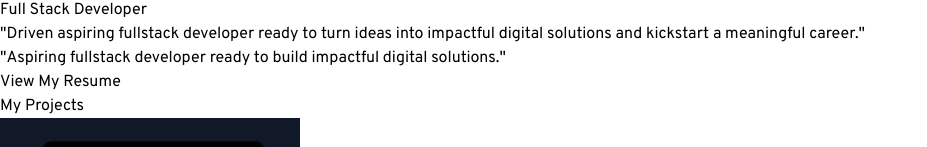
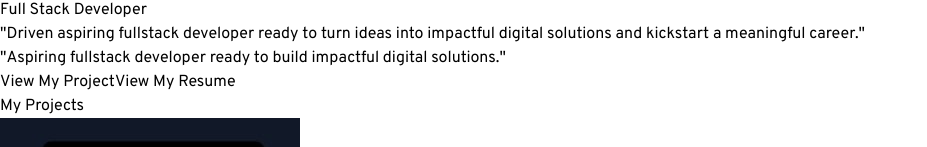
Before and after one commit to earthfm1670/personal_portfolio, a Next.js app: page / in a window 1280 px wide. Shown: the part 178-325 px from the top of the page, without its empty margins (0-927 px from the left). Built offline with nearby package versions, Linux system fonts and the light colour scheme.

Commit message:
add: go to resume button in the introduction page

```diff
--- a/src/components/Introduction.tsx
+++ b/src/components/Introduction.tsx
@@ -1,7 +1,13 @@
+import { useRouter } from "next/router";
 import React from "react";
 import { Link } from "react-scroll";
 
 export function Introduction() {
+  const router = useRouter();
+
+  const goToResume = () => {
+    router.push("/resume");
+  };
   return (
     <>
       <div
@@ -22,11 +28,20 @@ export function Introduction() {
           &quot;Aspiring fullstack developer ready to build impactful digital
           solutions.&quot;
         </p>
-        <Link to="projects" smooth={true} duration={500}>
-          <button className="my-2 px-6 py-3 border-2 border-blue-400 text-blue-400 font-semibold rounded-full hover:bg-blue-400 hover:text-gray-900 transition-colors duration-300 cursor-pointer">
+        <div className="flex gap-4">
+          <Link to="projects" smooth={true} duration={500}>
+            <button className="my-2 px-6 py-3 border-2 border-blue-400 text-blue-400 font-semibold rounded-full hover:bg-blue-400 hover:text-gray-900 transition-colors duration-300 cursor-pointer">
+              View My Project
+            </button>
+          </Link>
+
+          <button
+            className="my-2 px-6 py-3 border-2 border-blue-400 text-blue-400 font-semibold rounded-full hover:bg-blue-400 hover:text-gray-900 transition-colors duration-300 cursor-pointer"
+            onClick={goToResume}
+          >
             View My Resume
           </button>
-        </Link>
+        </div>
       </div>
     </>
   );
```
